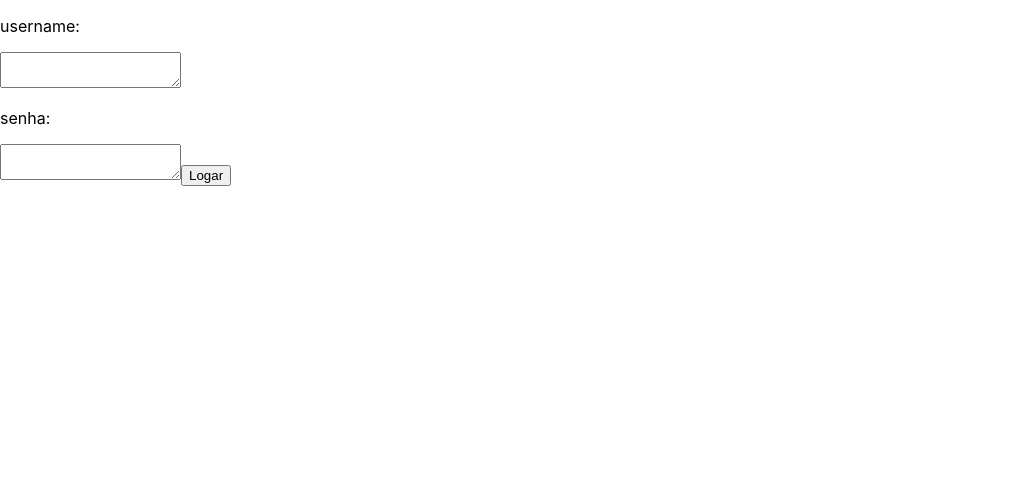
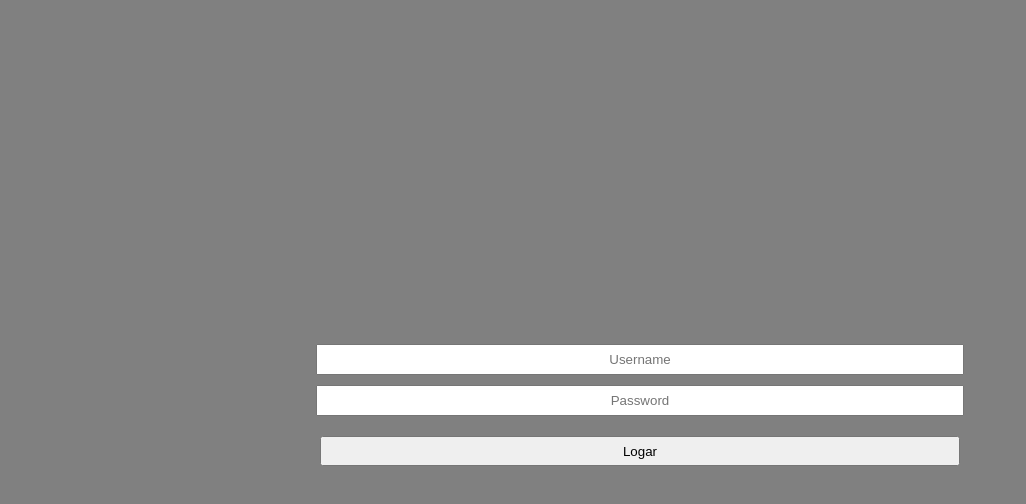
Before and after one commit to jabota31/chat-front, a React (Create React App) app: page /login in a window 1280 px wide. Shown: the top 504 px of the page, without its empty margins (0-1026 px from the left). Built offline with nearby package versions, Linux system fonts and the light colour scheme.

Commit message:
Telas de login e cadastro estilizadas, quando um usuário entra uma sala que enviou mensagens, suas mensagens aparecem no lado esquerdo

```diff
--- a/src/components/Header/components.js
+++ b/src/components/Header/components.js
@@ -42,3 +42,8 @@ export const Exit = styled.button`
 		background: rgba(0, 0, 0, 0.5);
 	}
 `;
+
+export const User = styled.div`
+	margin-left: 30px;
+	margin-top: 4vh;
+`;
--- a/src/components/Header/index.js
+++ b/src/components/Header/index.js
@@ -1,8 +1,8 @@
-import { NavBar, Logo, Exit } from './components';
+import { NavBar, Logo, Exit, User } from './components';
 import React, {useState, useEffect} from 'react';
 import { Redirect, Link } from 'react-router-dom';
 
-export default function Header() {
+export default function Header({ user }) {
 
     const [loggedOut, setLoggedOut] = useState(false)
 
@@ -23,6 +23,7 @@ export default function Header() {
         <NavBar>
             {loggedOut ? <Redirect to='/login' /> : ''}
             <Logo><Link to='/salas'>Bate Papo UOL</Link></Logo>
+			<User>{user}</User>
             <Exit onClick = {handleClick} >Sair</Exit>
         </NavBar>
     );
--- a/src/pages/Chat/index.js
+++ b/src/pages/Chat/index.js
@@ -7,7 +7,7 @@ import socketIOClient from "socket.io-client";
 import axios from '../../service/api';
 
 
-export default function Chat() {
+export default function Chat(props) {
 
 	const endpoint = 'localhost:3334';
 
@@ -106,13 +106,13 @@ export default function Chat() {
 
 		<Container>
 			{renderRedirect()}
-			<Header></Header>
+			<Header user={props.location.search.substring(1).split("=")[1]}></Header>
 			<MainContainer>
 				<ChatArea>
 					{ messages.map(message => (
-					<div className={message.minha ? "minha" : ""}>
+					<div className={message.user === user ? "minha" : ""}>
 						<p>
-							{message.minha ? "Eu" : message.user} ---> {message.text}
+							{message.user === user ? "Eu" : message.user} 🠒 {message.text}
 						</p>
 					</div>
 					)) }
@@ -121,7 +121,7 @@ export default function Chat() {
 			</MainContainer>
 			<TextArea>
 				<textarea value={text} onChange={value => setText(value.target.value)} onKeyDown={onEnterPress}/>
-				<button onClick={addMessage}>Enviar</button>
+					<button onClick={addMessage}>Enviar</button>
 			</TextArea>
 		</Container>
 	);
--- a/src/pages/Login/components.js
+++ b/src/pages/Login/components.js
@@ -0,0 +1,44 @@
+import styled from 'styled-components';
+
+
+export const UserInput = styled.input`
+	width: 50%;
+	height: 25px;
+	margin: 10px auto;
+	margin-bottom: 0;
+	display: flex;
+
+	&::placeholder {
+		text-align: center;
+	}
+`;
+
+export const PassInput = styled.input`
+	width: 50%;
+	height: 25px;
+	margin: 10px auto;
+	margin-bottom: 20px;
+
+	&::placeholder {
+		text-align: center;
+	}
+`;
+
+export const LogButton = styled.button`
+	width: 50%;
+	height: 30px;
+	margin: 0 auto;
+`;
+
+export const Container = styled.div`
+	background: grey;
+	height: 100vh;
+	display: flex;
+
+	div {
+		width: 100%;
+		display: flex;
+		flex-direction: column;
+		margin: auto;
+	}
+`;
--- a/src/pages/Login/index.js
+++ b/src/pages/Login/index.js
@@ -1,6 +1,8 @@
 import React, {useState, useEffect} from 'react';
 import axios from '../../service/api';
 import { Redirect } from 'react-router-dom';
+
+import { UserInput, PassInput, LogButton, Container } from './components';
 
 export default function Login() {
 
@@ -25,17 +27,29 @@ export default function Login() {
         console.log(response);
         localStorage.setItem('myToken', response.data.token);
         setLogged(true);
-    }
+	}
 
+	const onEnterPress = (e) => {
+		if(e.key === "Enter" && e.shiftKey === false) {
+		  send();
+		}
+	}
 
     return (
-        <div>
+        <Container>
             {renderRedirect()}
-            <p>username:</p>
-            <textarea value={username} onChange={value => setUsername(value.target.value)}></textarea>
-            <p>senha:</p>
-            <textarea value={password} onChange={value => setPassword(value.target.value)}></textarea>
-            <button onClick={send}>Logar</button>
-        </div>
+
+			<div>
+				<UserInput type="text" placeholder="Username" value={username}
+				onChange={value => setUsername(value.target.value)}
+				onKeyDown={onEnterPress} />
+				<PassInput type="password" placeholder="Password" value={password}
+				onChange={value => setPassword(value.target.value)}
+				onKeyDown={onEnterPress} />
+
+	            <LogButton onClick={send}>Logar</LogButton>
+			</div>
+
+        </Container>
     );
 }
--- a/src/pages/Register/components.js
+++ b/src/pages/Register/components.js
@@ -0,0 +1,44 @@
+import styled from 'styled-components';
+
+
+export const UserInput = styled.input`
+	width: 50%;
+	height: 25px;
+	margin: 10px auto;
+	margin-bottom: 0;
+	display: flex;
+
+	&::placeholder {
+		text-align: center;
+	}
+`;
+
+export const PassInput = styled.input`
+	width: 50%;
+	height: 25px;
+	margin: 10px auto;
+	margin-bottom: 20px;
+
+	&::placeholder {
+		text-align: center;
+	}
+`;
+
+export const RegisterButton = styled.button`
+	width: 50%;
+	height: 30px;
+	margin: 0 auto;
+`;
+
+export const Container = styled.div`
+	background: grey;
+	height: 100vh;
+	display: flex;
+
+	div {
+		width: 100%;
+		display: flex;
+		flex-direction: column;
+		margin: auto;
+	}
+`;
--- a/src/pages/Register/index.js
+++ b/src/pages/Register/index.js
@@ -2,11 +2,12 @@ import React, {useState, useEffect} from 'react';
 import axios from '../../service/api';
 import { Redirect } from 'react-router-dom';
 
-export default function Register() {
+import { UserInput, PassInput, RegisterButton, Container } from './components';
+
+export default function Login() {
 
     const [username, setUsername] = useState('');
     const [password, setPassword] = useState('');
-    const [passwordConfirmation, setPasswordConfirmation] = useState('');
     const [logged, setLogged] = useState(false);
 
     useEffect(()=>{
@@ -34,17 +35,27 @@ export default function Register() {
         }
     }
 
+	const onEnterPress = (e) => {
+		if(e.key === "Enter" && e.shiftKey === false) {
+		  send();
+		}
+	}
 
     return (
-        <div>
+        <Container>
             {renderRedirect()}
-            <p>username:</p>
-            <textarea value={username} onChange={value => setUsername(value.target.value)}></textarea>
-            <p>senha:</p>
-            <textarea value={password} onChange={value => setPassword(value.target.value)}></textarea>
-            <p>confirmar senha:</p>
-            <textarea value={passwordConfirmation} onChange={value => setPasswordConfirmation(value.target.value)}></textarea>
-            <button onClick={send}>Cadastrar</button>
-        </div>
+
+			<div>
+				<UserInput type="text" placeholder="Username" value={username}
+				onChange={value => setUsername(value.target.value)}
+				onKeyDown={onEnterPress} />
+				<PassInput type="password" placeholder="Password" value={password}
+				onChange={value => setPassword(value.target.value)}
+				onKeyDown={onEnterPress} />
+
+	            <RegisterButton onClick={send}>Cadastrar-se</RegisterButton>
+			</div>
+
+        </Container>
     );
 }
--- a/src/pages/Rooms/index.js
+++ b/src/pages/Rooms/index.js
@@ -79,7 +79,7 @@ export default function Rooms() {
                 {!loaded ? <p>Carregando...</p> : ''}
                 <RoomList>
                     {loaded ? rooms.map((room,index) =>
-						<Link to={`/sala/${room.name}`}>
+						<Link to={`/sala/${room.name}?user=${user}`}>
                         	<Room key={index}>
                                 {room.name}
                         	</Room>
```
